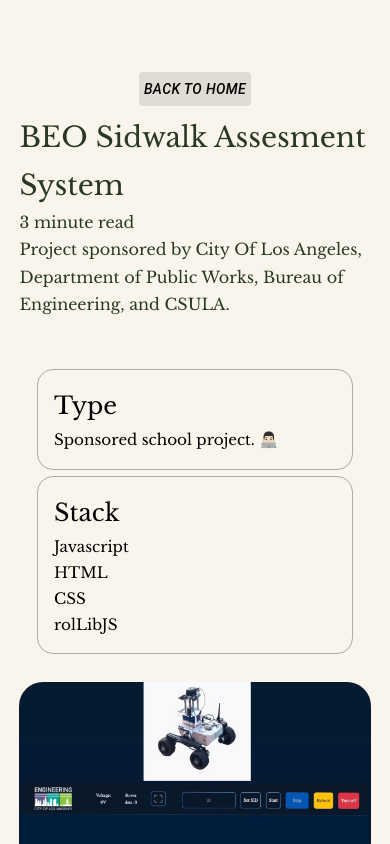
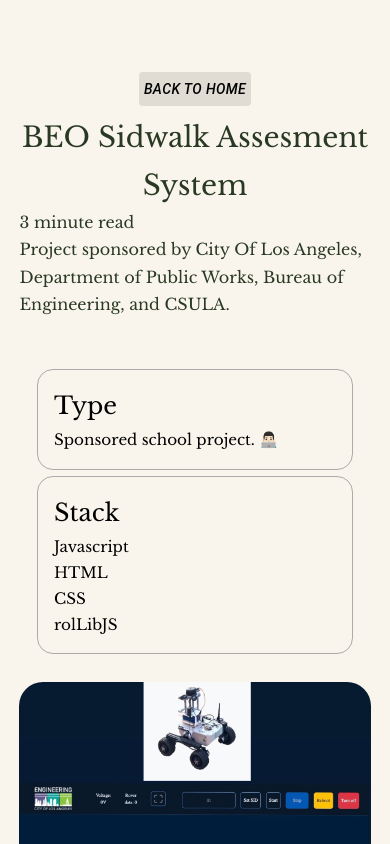
Before and after one commit to alexchanocua/portfolio, a React (Create React App) app: page /mobileUI in a window 390 px wide. Shown: the top 844 px of the page. Built offline with nearby package versions, Linux system fonts and the light colour scheme.

Commit message:
changed css

```diff
--- a/src/App.jsx
+++ b/src/App.jsx
@@ -2,6 +2,7 @@
 import MobileUI from './components/mobileUI/mobileUI';
 import Home from './components/home/home';
 import Ultra from './components/ultra/ultra';
+import ScrollToTop from './components/ScrollToTop/ScrollToTop';
 
 import {BrowserRouter as Router, Routes, Route} from 'react-router-dom';
 
@@ -10,6 +11,7 @@
   return (
     <>
       <Router>
+        <ScrollToTop/>
         <Routes>
           <Route path='/*' element={<Home/>} />
           <Route path='/ultra' element={<Ultra/>} />
--- /dev/null
+++ b/src/components/ScrollToTop/ScrollToTop.jsx
@@ -0,0 +1,12 @@
+import { useEffect } from "react";
+import { useLocation } from "react-router-dom";
+
+export default function ScrollToTop() {
+  const { pathname } = useLocation();
+
+  useEffect(() => {
+    window.scrollTo(0, 0);
+  }, [pathname]);
+
+  return null;
+}
--- a/src/components/header/Header.css
+++ b/src/components/header/Header.css
@@ -118,5 +118,6 @@
     .circle {
         width: 50px;
         height: 50px;
+        margin-top: 0.5rem;
     }
 }
--- a/src/components/mobileUI/mobileUI.css
+++ b/src/components/mobileUI/mobileUI.css
@@ -75,6 +75,9 @@
     .info {
         grid-template-columns: 1fr;
     }
+    .title h1 {
+        text-align: center;
+    }
 }
 
 /* ==== Media Queries (Small Devices) ==== */
@@ -101,5 +104,6 @@
 
     .title h1 {
         font-size: 175%;
+        text-align: center;
     }
 }
--- a/src/components/portfolio/Portfolio.jsx
+++ b/src/components/portfolio/Portfolio.jsx
@@ -47,9 +47,6 @@
 
                   <Link to={component}>
                   <div
-                    onClick={() => {
-                      window.scrollTo({top: 0, left: 0, behavior: 'smooth'});
-                    }}
                     className='btn-clear'
                     target='_blank'>Project Details
                   </div>
--- a/src/components/ultra/ultra.css
+++ b/src/components/ultra/ultra.css
@@ -11,6 +11,8 @@
     justify-content: center;
     align-items: center;
 }
+
+
 
 .backToHome.MuiButton-root {
     color: black;
@@ -72,6 +74,9 @@
     .info {
         grid-template-columns: 1fr;
     }
+    .title h1 {
+        text-align: center;
+    }
 }
 
 /* ==== Media Queries (Small Devices) ==== */
@@ -98,5 +103,6 @@
 
     .title h1 {
         font-size: 175%;
+        text-align: center;
     }
 }
```
